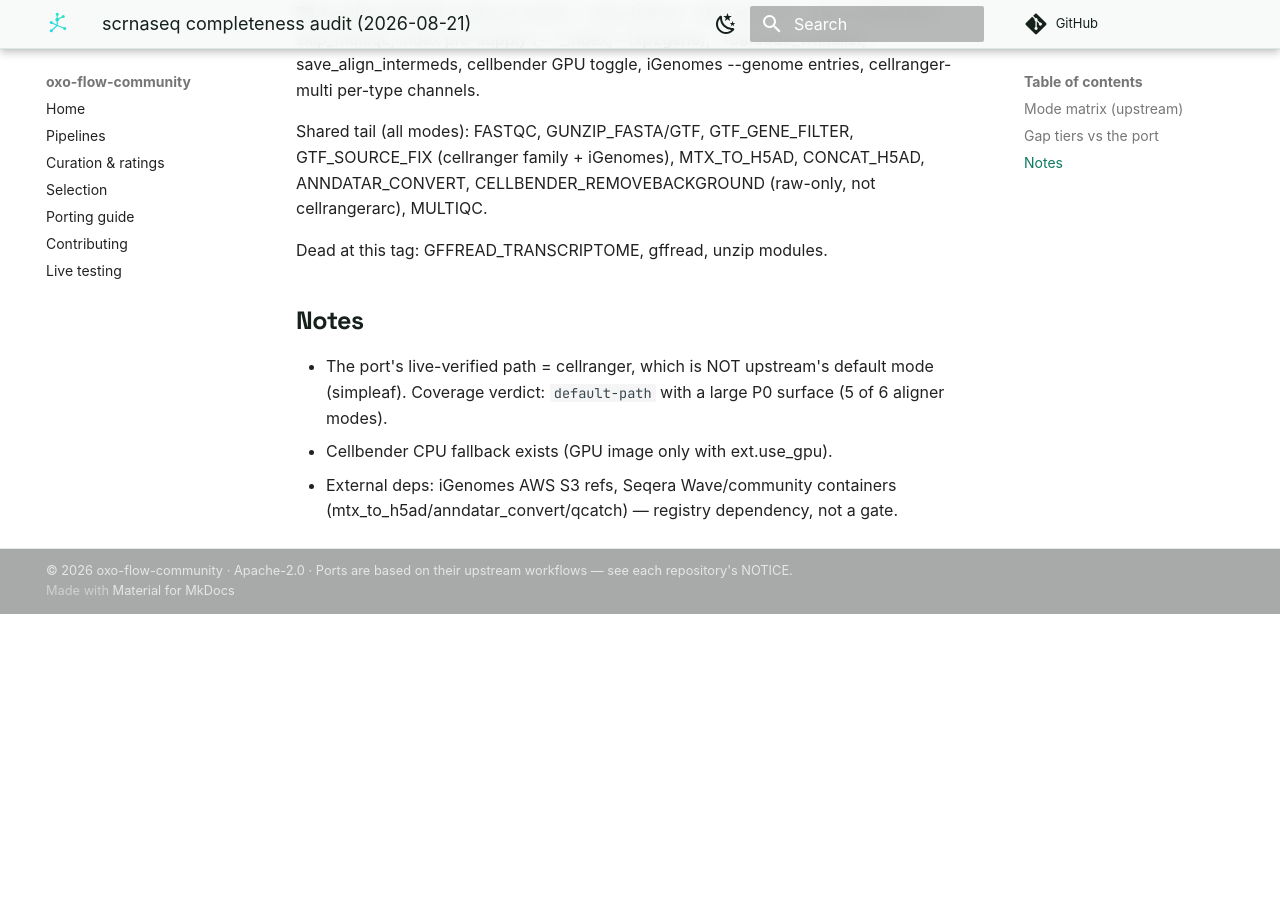
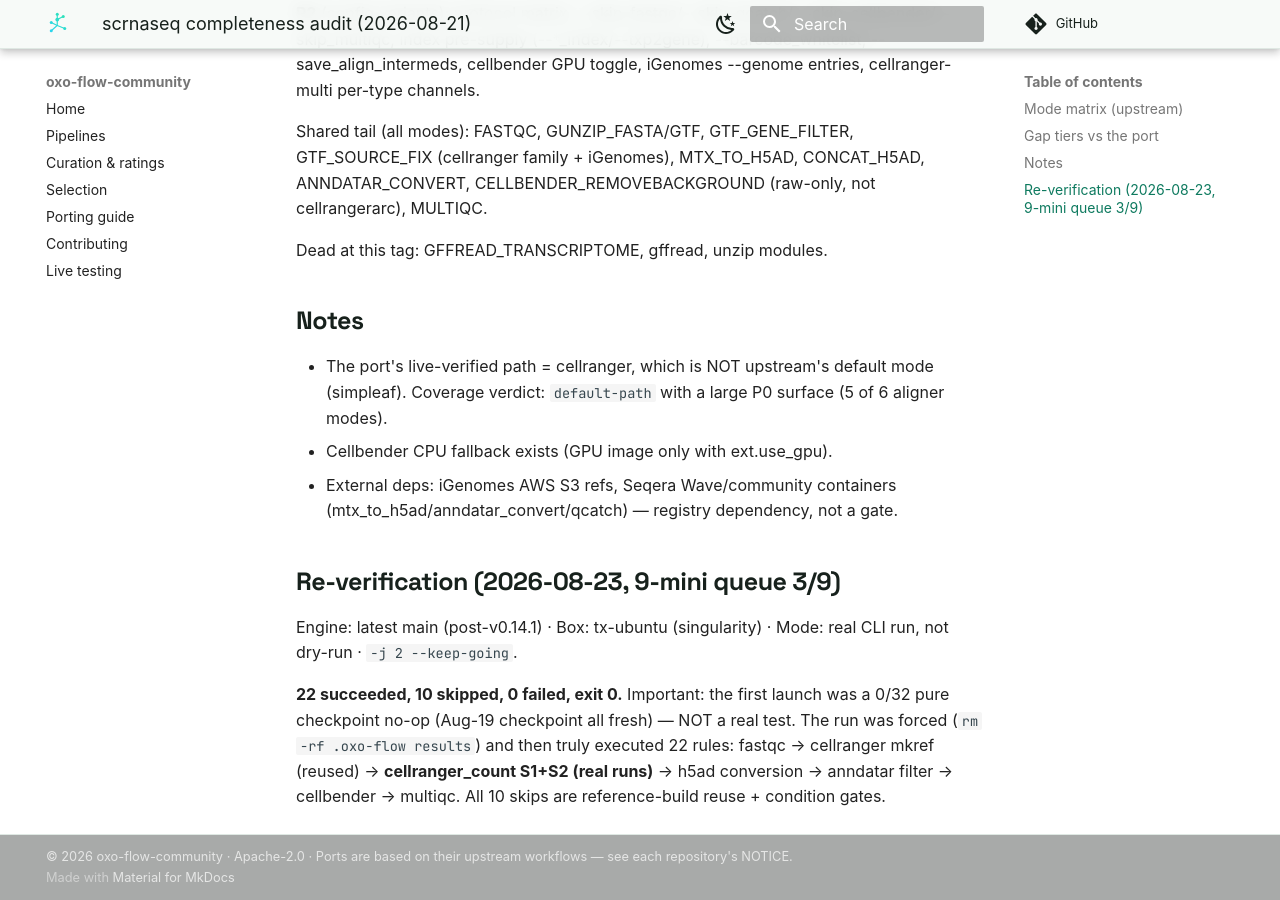
Before and after one commit to oxo-flow-community/oxo-flow-community.github.io, an MkDocs documentation site: the page built from docs/about/audits/scrnaseq-2026-08.md, in a window 1280 px wide and 900 px high, scrolled down 1344 px. Built offline with MkDocs 1.6.1 and Material for MkDocs 9.7.7, drawn with Linux system fonts in a browser that asks for light colours; comment, search, counter and statistics services are not loaded; before the commit the page ends 1958 px from its top, so only the background shows below that.

Commit message:
docs(audit): scrnaseq 9-mini 3/9 PASS — 22/0/10 forced real run (cellranger S1+S2) + checkpoint no-op trap lesson

```diff
--- a/docs/about/audits/scrnaseq-2026-08.md
+++ b/docs/about/audits/scrnaseq-2026-08.md
@@ -62,3 +62,16 @@ Dead at this tag: GFFREAD_TRANSCRIPTOME, gffread, unzip modules.
 - Cellbender CPU fallback exists (GPU image only with ext.use_gpu).
 - External deps: iGenomes AWS S3 refs, Seqera Wave/community containers
   (mtx_to_h5ad/anndatar_convert/qcatch) — registry dependency, not a gate.
+
+## Re-verification (2026-08-23, 9-mini queue 3/9)
+
+Engine: latest main (post-v0.14.1) · Box: tx-ubuntu (singularity) ·
+Mode: real CLI run, not dry-run · `-j 2 --keep-going`.
+
+**22 succeeded, 10 skipped, 0 failed, exit 0.** Important: the first
+launch was a 0/32 pure checkpoint no-op (Aug-19 checkpoint all fresh)
+— NOT a real test. The run was forced (`rm -rf .oxo-flow results`) and
+then truly executed 22 rules: fastqc → cellranger mkref (reused) →
+**cellranger_count S1+S2 (real runs)** → h5ad conversion → anndatar
+filter → cellbender → multiqc. All 10 skips are reference-build reuse
++ condition gates.
```
Also changed, not shown: skills/live-test/references/failure-catalog.md (+7 -0 lines).
